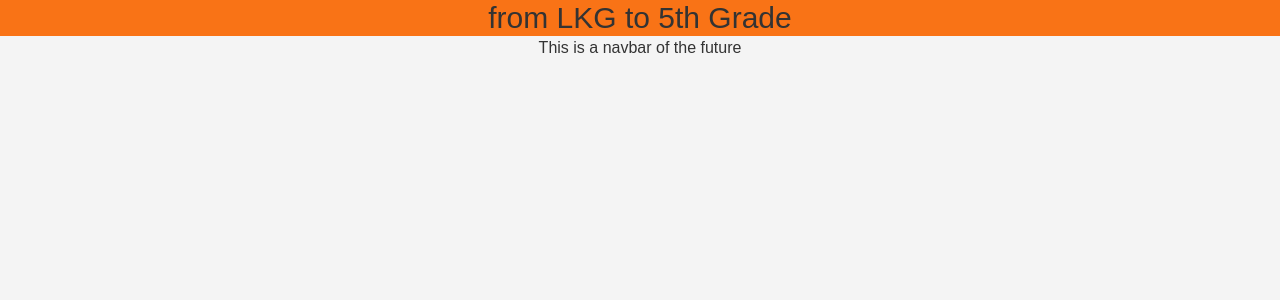
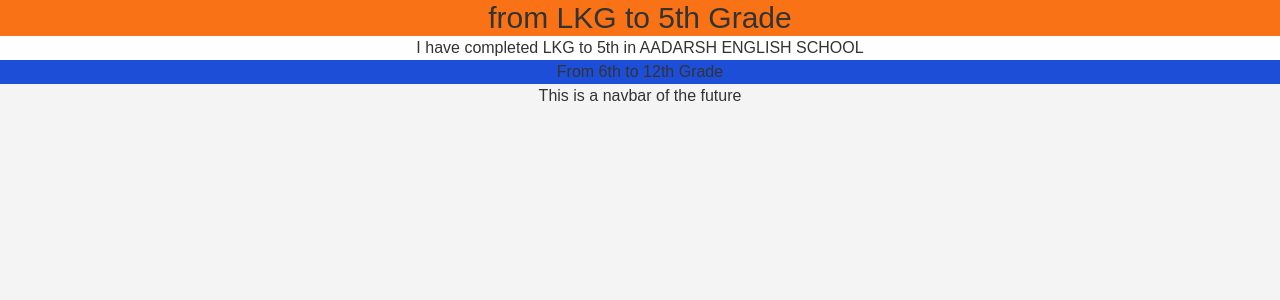
Before and after one commit to prashantpal8980/python_with_django, a Django app: page /websiteForjinja/ in a window 1280 px wide. Shown: the top 300 px of the page. Run offline with Django 5.2, Linux system fonts and the light colour scheme; some libraries are stand-ins or nearby versions.

Commit message:
moving to the branch models for model related changes

```diff
--- a/personalWebsite/theme/static/css/dist/styles.css
+++ b/personalWebsite/theme/static/css/dist/styles.css
@@ -822,6 +822,16 @@ select {
   background-color: rgb(249 115 22 / var(--tw-bg-opacity, 1));
 }
 
+.bg-white {
+  --tw-bg-opacity: 1;
+  background-color: rgb(255 255 255 / var(--tw-bg-opacity, 1));
+}
+
+.bg-blue-700 {
+  --tw-bg-opacity: 1;
+  background-color: rgb(29 78 216 / var(--tw-bg-opacity, 1));
+}
+
 .font-serif {
   font-family: ui-serif, Georgia, Cambria, "Times New Roman", Times, serif;
 }
--- a/personalWebsite/websiteForjinja/templates/Education.html
+++ b/personalWebsite/websiteForjinja/templates/Education.html
@@ -3,4 +3,6 @@
 {% block title %}Education{% endblock %}
 {% block content %}
     <h1 class ="bg-orange-500 text-3xl">from LKG to 5th Grade</h1>
+    <p class="bg-white">I have completed LKG to 5th in AADARSH ENGLISH SCHOOL  </p>
+    <h1 class="bg-blue-700">From 6th to 12th Grade</h1>
 {% endblock %}
```
Also changed, not shown: personalWebsite/db.sqlite3.
